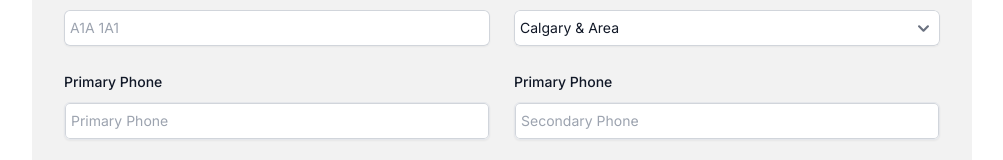
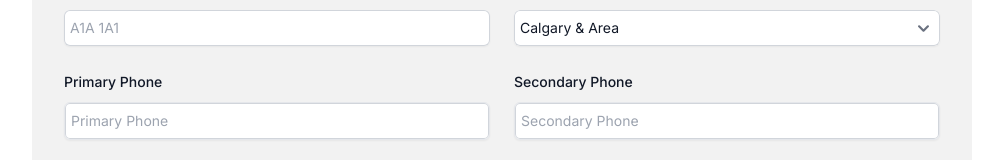
Before and after one commit to kngjms15/krvms, a Next.js app: page / in a window 1280 px wide. Shown: the part 566-726 px from the top of the page, without its empty margins (138-1141 px from the left). Built offline with nearby package versions, Linux system fonts and the light colour scheme.

Commit message:
Update VolunteerInfo.tsx

```diff
--- a/app/registration/VolunteerRegistration/VolunteerInfo.tsx
+++ b/app/registration/VolunteerRegistration/VolunteerInfo.tsx
@@ -300,7 +300,7 @@ const VolunteerInfo = () => {
                 htmlFor="primary-phone"
                 className="block text-sm font-medium leading-6 text-gray-900"
               >
-                Primary Phone
+                Secondary Phone
               </label>
           }
             <div className="mt-2">
@@ -309,7 +309,7 @@ const VolunteerInfo = () => {
                 name="secondary-phone"
                 id="secondary-phone"
                 autoComplete="family-name"
-                className={`block w-full rounded-md border ${!validSecondPhoneNum &&'border-red-500'} p-1.5 text-gray-900 shadow-sm ring-1 ring-inset ring-gray-300 placeholder:text-gray-400 focus:ring-2 focus:ring-inset focus:ring-indigo-600 sm:text-sm sm:leading-6`}
+                className={`block w-full rounded-md border ${!validSecondPhoneNum &&'border-2 border-red-500'} p-1.5 text-gray-900 shadow-sm ring-1 ring-inset ring-gray-300 placeholder:text-gray-400 focus:ring-2 focus:ring-inset focus:ring-indigo-600 sm:text-sm sm:leading-6`}
                 placeholder="Secondary Phone"
                 onChange={() => CheckValidNumber('secondary-phone')}
               />
```
